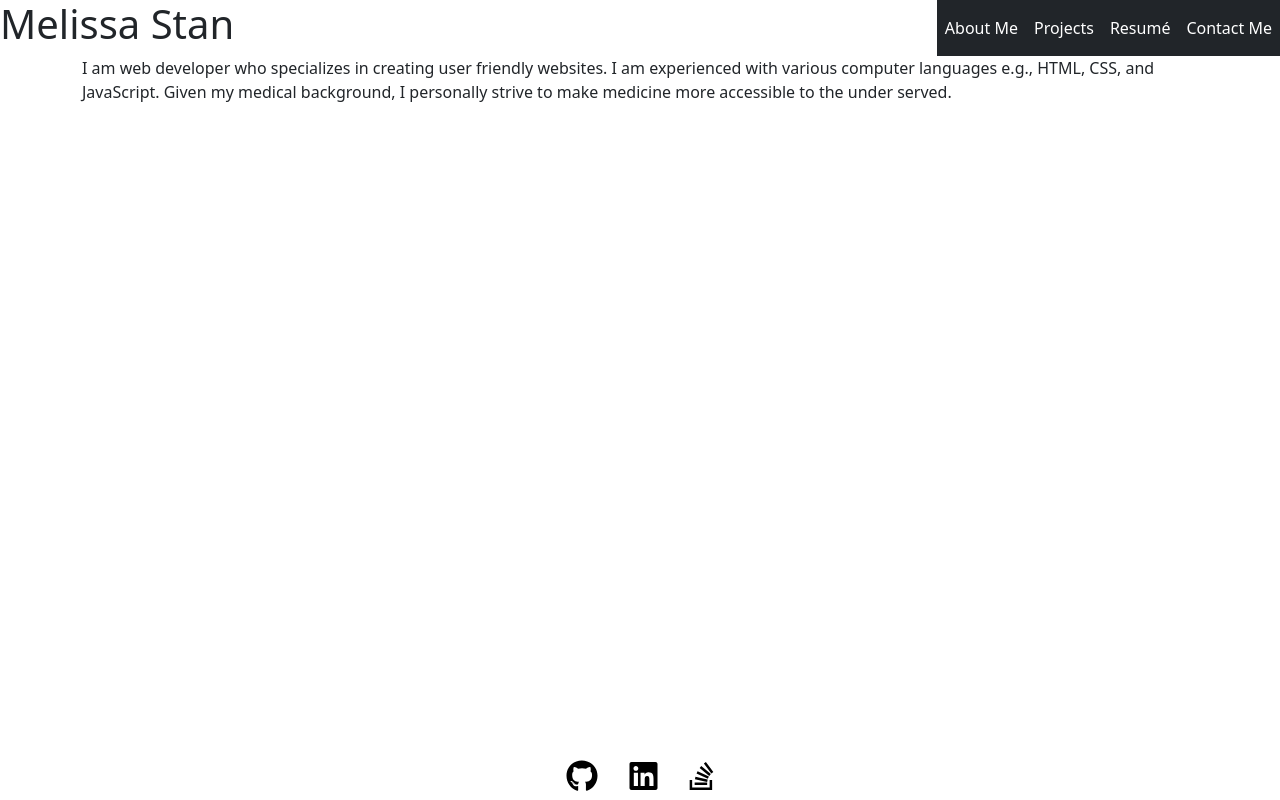
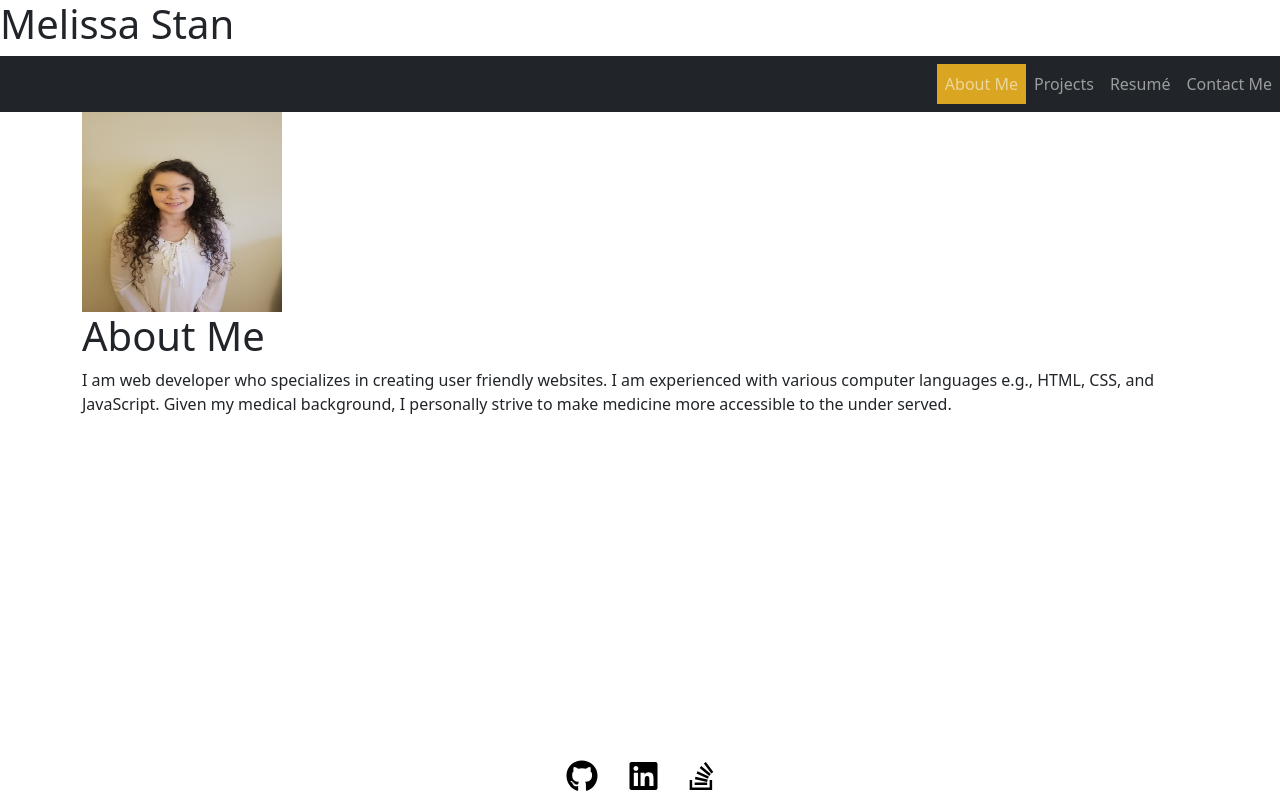
Before and after one commit to mstan19/portfolio-ms, a React (Create React App) app: page /aboutMe in a window 1280 px wide. Built offline with nearby package versions, Linux system fonts and the light colour scheme.

Commit message:
highlight tabs are done

```diff
--- a/src/components/AboutMe.js
+++ b/src/components/AboutMe.js
@@ -1,9 +1,12 @@
 import React from 'react';
+import profilePic from '../assets/profilePic.JPG';
 import '../styles/AboutMe.css';
 
 function AboutMe() {
   return (
     <div className="aboutMe">
+      <img className='profile-pic' src={profilePic} />
+      <h1>About Me</h1>
       <p>I am web developer who specializes in creating user friendly websites. I am experienced with various computer languages e.g., HTML, CSS, and JavaScript. Given my medical background, I personally strive to make medicine  more accessible to the under served.</p>
     </div>
   );
--- a/src/components/Navbar.js
+++ b/src/components/Navbar.js
@@ -1,32 +1,39 @@
 import React from 'react';
 import '../styles/Navbar.css';
-import { Link, useMatch, useResolvedPath } from 'react-router-dom';
-// import AboutMe from './AboutMe';
-// import Project from './Project';
-// import Resume from './Resume';
-// import ContactMe from './ContactMe';
+import { Link, useMatch, useResolvedPath, useLocation } from 'react-router-dom';
+
+// function highlightMe(x) {
+//     x.style.color = "yellow";
+//   }
+
+//   function normalTab(x) {
+//     x.style.color = "white";
+//   }
 
 function Navbar() {
+const {pathname} = useLocation();
+
+
+
   return (
-    <nav className="nav navbar navbar-expand-lg navbar-dark bg-dark position-absolute top-0 end-0">
+    <nav className="nav navbar navbar-expand-lg navbar-dark bg-dark justify-content-end">
         <ul className="navbar-nav">
-            <Link to="/aboutMe" className="nav-link nav-item active">About Me</Link>
-            <CustomLink to="/projects" className="nav-link nav-item active">Projects</CustomLink>
-            <CustomLink to="/resume" className="nav-link nav-item active">Resumé</CustomLink>
-            <CustomLink to="/contactMe" className="nav-link nav-item active">Contact Me</CustomLink>
+            <NavLink to="/aboutMe" className={pathname === '/aboutMe' ? 'activeBtn nav-link nav-item' : 'nav-link nav-item'} >About Me</NavLink>
+            <NavLink to="/projects" className={pathname === '/projects' ? 'activeBtn nav-link nav-item' : 'nav-link nav-item'} >Projects</NavLink>
+            <NavLink to="/resume" className={pathname === '/resume' ? 'activeBtn nav-link nav-item' : 'nav-link nav-item'}>Resumé</NavLink>
+            <NavLink to="/contactMe" className={pathname === '/contactMe' ? 'activeBtn nav-link nav-item' : 'nav-link nav-item'}>Contact Me</NavLink>
         </ul>
     </nav>
-
   );
 }
 
-function CustomLink({ to, children, ...props}) {
+function NavLink({ to, children, ...props}) {
     const resolvedPath = useResolvedPath(to);
     const isActive = useMatch({path: resolvedPath.pathname, end: true})
 
     return(
         <li className={isActive === to ? "active" : ""}>
-            <Link to={to} {...props}>
+            <Link to={to} {...props} >
                 {children}
             </Link>
         </li>
--- a/src/styles/AboutMe.css
+++ b/src/styles/AboutMe.css
@@ -0,0 +1,4 @@
+.profile-pic {
+    height: 200px;
+    width: 200px;
+}
--- a/src/styles/Navbar.css
+++ b/src/styles/Navbar.css
@@ -1,11 +1,3 @@
-/* .navbar {
-    display: flex;
-    justify-content: space-between;
-    color: white,
+.activeBtn {
+background-color:goldenrod
 }
-
-.navbar li{
-    display: flex;
-    justify-content: space-between;
-    color: white,
-} */
```
Also changed, not shown: src/assets/profilePic.JPG (added).
